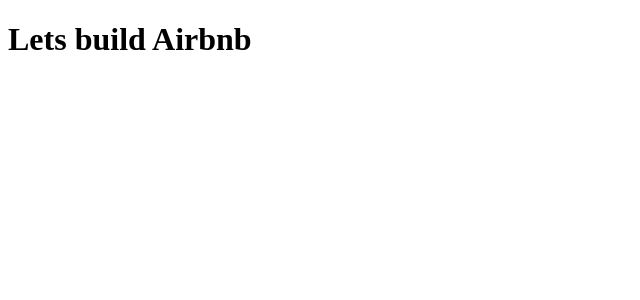
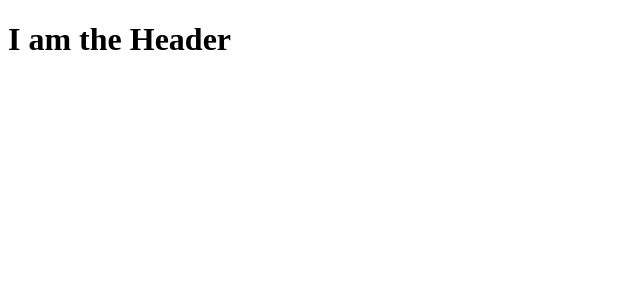
Before and after one commit to sohomx/airbnb-clone, a Next.js app: page / in a window 1280 px wide. Shown: the top 300 px of the page, without its empty margins (0-640 px from the left). Built offline with nearby package versions, Linux system fonts and the light colour scheme.

Commit message:
building the header component

```diff
--- a/components/Header.js
+++ b/components/Header.js
@@ -0,0 +1,18 @@
+function Header() {
+  return (
+    <div>
+      <h1>I am the Header</h1>
+
+      {/* Left */}
+      <div></div>
+
+      {/* Middle */}
+      <div></div>
+
+      {/* Right */}
+      <div></div>
+    </div>
+  );
+}
+
+export default Header;
--- a/pages/index.js
+++ b/pages/index.js
@@ -1,4 +1,5 @@
 import Head from "next/head";
+import Header from "../components/Header";
 
 export default function Home() {
   return (
@@ -8,9 +9,8 @@
         <link rel="icon" href="/favicon.ico" />
       </Head>
 
-      <h1>Lets build Airbnb</h1>
-
       {/* Header */}
+      <Header />
       {/* Banner */}
     </div>
   );
```
